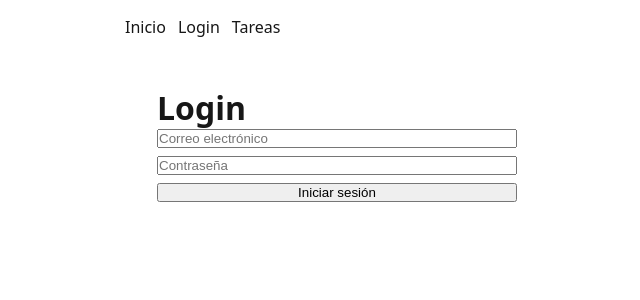
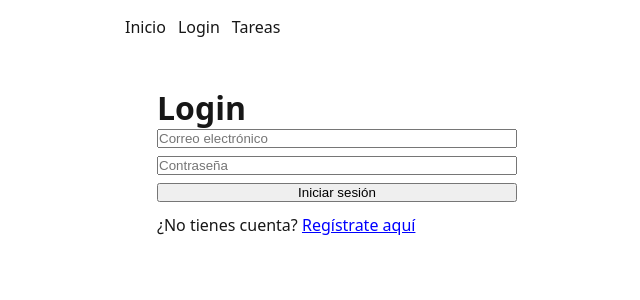
Before and after one commit to eliam-villegas/safe-tasks, a Next.js app in the folder apps/web/: page /login in a window 1280 px wide. Shown: the top 300 px of the page, without its empty margins (171-811 px from the left). Built offline with nearby package versions, Linux system fonts and the light colour scheme.

Commit message:
Implementa enlace a registro Se agrega un enlace a /register en la pantalla de login mediante un href.

```diff
--- a/apps/web/app/login/page.tsx
+++ b/apps/web/app/login/page.tsx
@@ -2,6 +2,7 @@
 import { useState } from 'react';
 import { useRouter } from 'next/navigation';
 import { setToken } from '../../lib/auth';
+import Link from 'next/link';
 
 export default function LoginPage() {
     const router = useRouter();
@@ -72,6 +73,13 @@ export default function LoginPage() {
                     {isLoading ? 'Entrando…' : 'Iniciar sesión'}
                 </button>
             </form>
+
+            <p style={{ marginTop: 12}}>
+                ¿No tienes cuenta?{' '}
+                <Link href="/register" style={{ color:'blue', textDecoration:'underline' }}>
+                    Regístrate aquí
+                </Link>
+            </p>
             {message && <p style={{ color: 'crimson' }}>{message}</p>}
         </div>
     );
```
